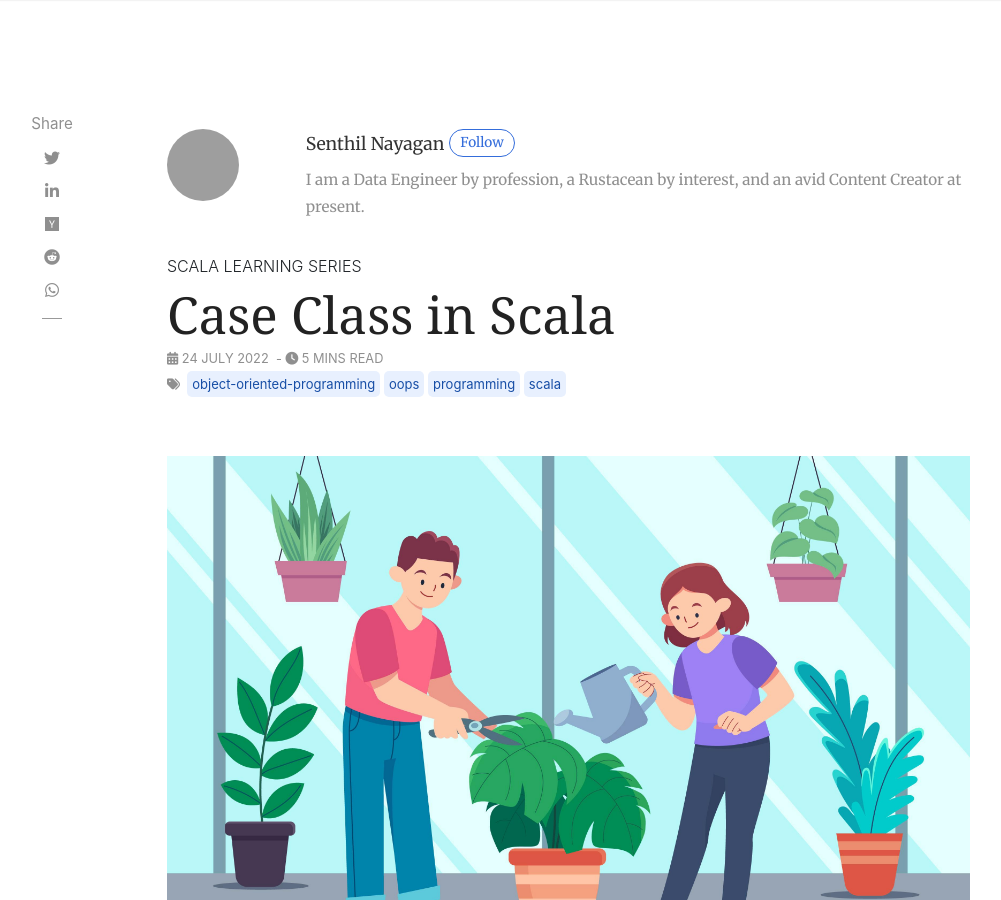
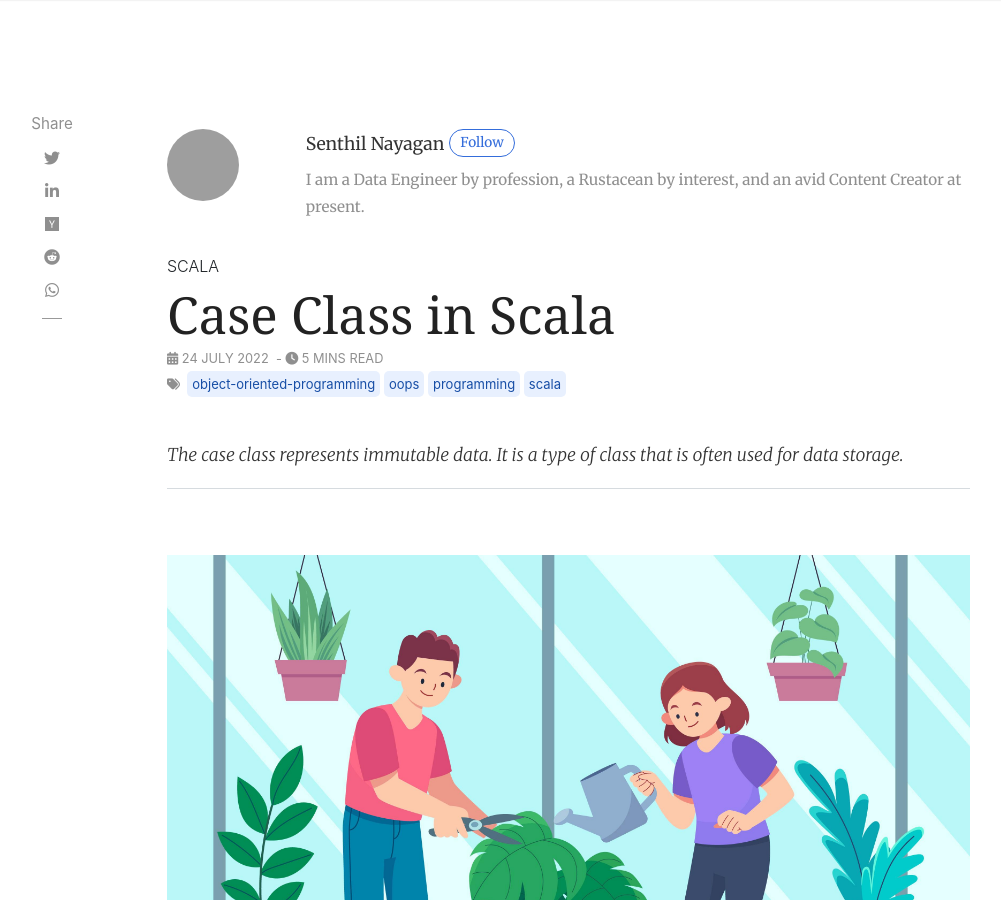
Before and after one commit to SenthilNayagan/senthilnayagan.github.io, a Jekyll site: the page built from _posts/programming/scala/2022-07-24-case-class.markdown, in a window 1280 px wide and 900 px high. Shown: the whole window, without its empty margins (118-1119 px from the left). Built offline with Jekyll 4.4.1, drawn with Linux system fonts in a browser that asks for light colours; nearby versions of some CDN libraries; comment, search, counter and statistics services are not loaded; grey boxes are pictures that could not be loaded.

Commit message:
Styles changed in Post layout

```diff
--- a/_layouts/post.html
+++ b/_layouts/post.html
@@ -68,13 +68,18 @@ post_class: post-template
                         {% endfor %}
                     </ul>
                 </h6>
+
+                <!-- Subtitle -->
+                <div class="article-post">
+
+                    {% if page.subtitle %}
+                        <span class="subtitle"><em>{{ page.subtitle }}</em></span>
+                        <hr class="grey_line"></hr>
+                    {% endif %}
+                </div>
+                <!-- End Subtitle -->
+
             </div>
-
-            <!-- Adsense if enabled from _config.yml (change your pub id and slot) -->
-            {% if site.adsense == "enabled" %}
-                {% include adsense-under-header.html %}
-            {% endif %}
-            <!-- End Adsense -->
 
             <!-- Post Featured Image -->
             {% if page.image %}
@@ -88,12 +93,6 @@ post_class: post-template
 
             <!-- Post Content -->
             <div class="article-post">
-                <!-- Subtitle -->
-                {% if page.subtitle %}
-                    <span class="subtitle"><em>{{ page.subtitle }}</em></span>
-                    <hr class="grey_line"></hr>
-                {% endif %}
-                <!-- End Subtitle -->
                 <!-- Toc if any -->
                 {% if page.toc %}
                     <!--{% if page.beforetoc %}
--- a/_posts/programming/rust/2022-07-19-ownership-and-borrowing.markdown
+++ b/_posts/programming/rust/2022-07-19-ownership-and-borrowing.markdown
@@ -1,7 +1,7 @@
 ---
 layout: post
 title:  "Rust’s Ownership and Borrowing Enforce Memory Safety"
-kicker: "Rust Learning Series"
+kicker: "Rust"
 subtitle: "Rust's ownership and borrowing features prevent us from experiencing memory-related problems. Rust is a great choice when performance matters and it solves pain points that bother many other languages."
 image: assets/images/posts-cover-images/rust-ownership-borrowing.jpeg
 toc: true
--- a/_posts/programming/scala/2022-07-21-def-vs-lazy-val.markdown
+++ b/_posts/programming/scala/2022-07-21-def-vs-lazy-val.markdown
@@ -1,7 +1,7 @@
 ---
 layout: post
 title:  "Defining Variables Using the `def` Keyword in Scala"
-kicker: "Scala Learning Series"
+kicker: "Scala"
 subtitle: "Difference between `lazy val` and `def`."
 image: assets/images/posts-cover-images/scala-def-vs-lazy-val.jpeg
 author: senthil
--- a/_posts/programming/scala/2022-07-24-case-class.markdown
+++ b/_posts/programming/scala/2022-07-24-case-class.markdown
@@ -1,7 +1,7 @@
 ---
 layout: post
 title:  "Case Class in Scala"
-kicker: "Scala Learning Series"
+kicker: "Scala"
 subtitle: "The case class represents immutable data. It is a type of class that is often used for data storage."
 image: assets/images/posts-cover-images/scala-case-class.jpg
 author: senthil
```
